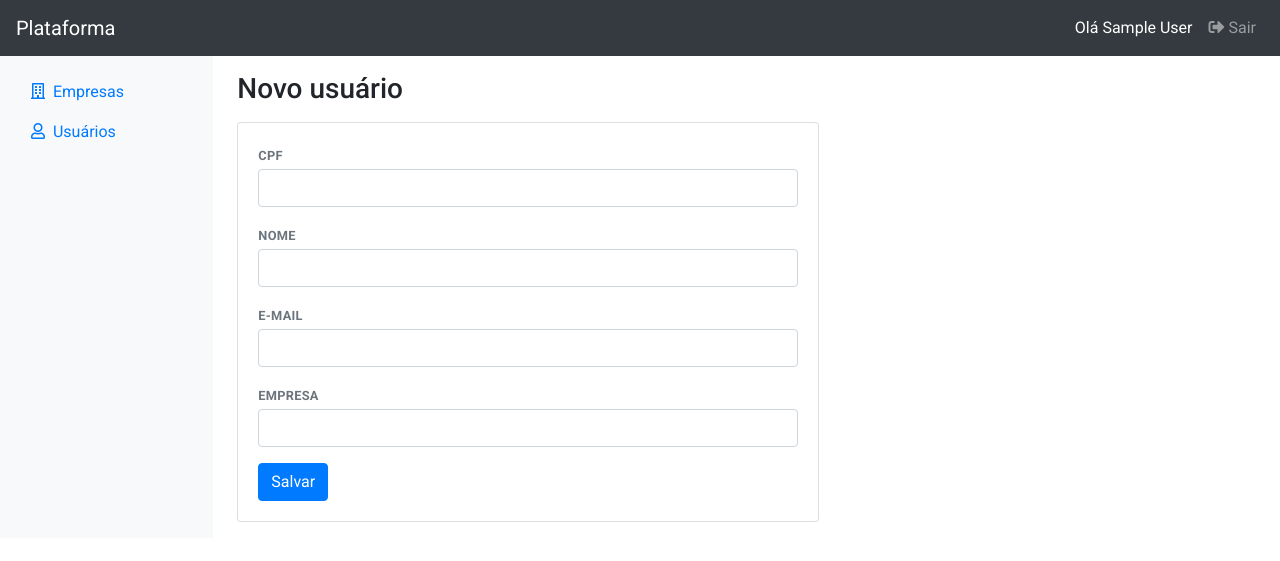
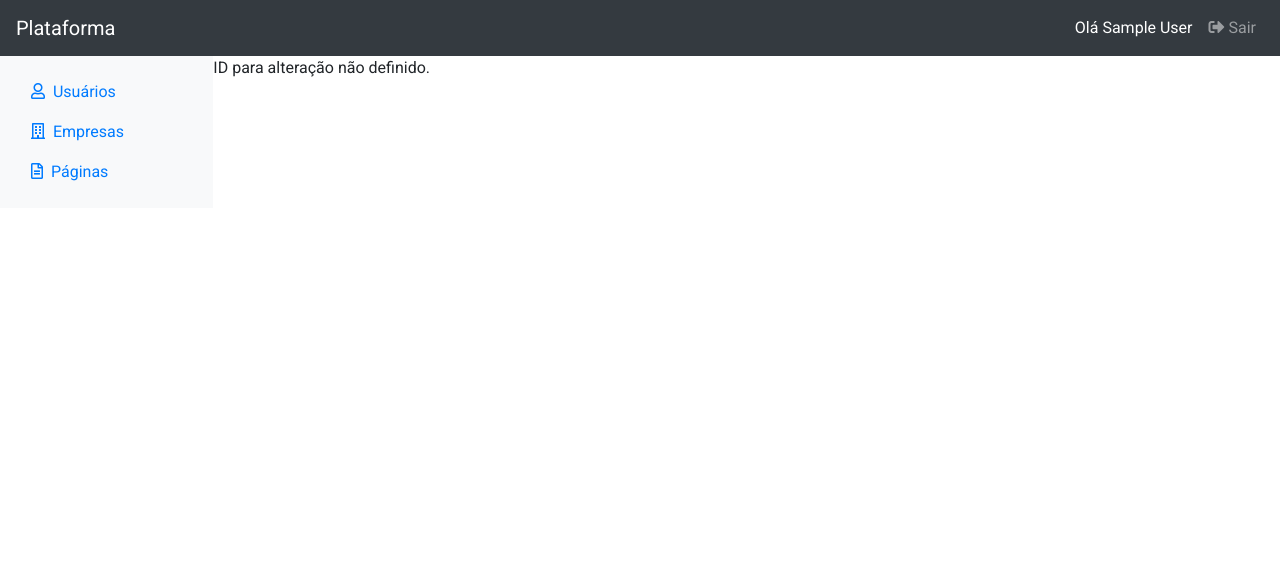
Before and after one commit to brugoncalvesss/laborfit-plataforma, a PHP site: page /admin/empresas/editar.php in a window 1280 px wide. Shown: the top 561 px of the page. Run offline with PHP 8.4, Linux system fonts and the light colour scheme; the visitor is signed in with stand-in values (Sample User, id 1); some libraries are stand-ins or nearby versions.

Commit message:
Feat: Cadastro de empresas

```diff
--- a/admin/empresas/editar.php
+++ b/admin/empresas/editar.php
@@ -1,48 +1,54 @@
-<?php include($_SERVER['DOCUMENT_ROOT'] . '/admin/layout/_header.php'); ?>
+<?php
+include($_SERVER['DOCUMENT_ROOT'] . '/admin/layout/_header.php');
+$id = isset($_GET['id']) ? (int) $_GET['id'] : null;
+
+if (empty($id)) {
+	echo "ID para alteração não definido.";
+	exit;
+}
+?>
 
 <main role="main" class="col-md-9 ml-sm-auto col-lg-10 px-md-4">
 
     <header class="row my-3">
         <div class="col">
-            <h1 class="h3 my-0">Novo usuário</h1>
+            <h1 class="h3 my-0">Editar empresa</h1>
         </div>
     </header>
 
-    <div class="row">
+    <?php
+        $PDO = db_connect();
+
+        $sql = "SELECT ID_EMPRESA, NOME_EMPRESA FROM EMPRESAS WHERE ID_EMPRESA = :ID_EMPRESA";
+        $request = $PDO->prepare($sql);
+        $request->bindParam(':ID_EMPRESA', $id, PDO::PARAM_INT);
+        $request->execute();
+        $empresa = $request->fetch(PDO::FETCH_ASSOC);
+    ?>
+
+    <?php if (!empty($empresa)) : ?>
+    <div class="row mb-3">
         <div class="col-12 col-sm-7">
-            <div class="card mb-3">
-                <div class="card-body">
-                    <form action="#">
-                        <div class="form-group">
-                            <label class="small text-muted text-uppercase font-weight-bold mb-1" for="cpf">
-                                CPF
-                            </label>
-                            <input type="text" class="form-control" id="cpf" required>
-                        </div>
-                        <div class="form-group">
-                            <label class="small text-muted text-uppercase font-weight-bold mb-1" for="nome">
-                                Nome
-                            </label>
-                            <input type="text" class="form-control" id="nome">
-                        </div>
-                        <div class="form-group">
-                            <label class="small text-muted text-uppercase font-weight-bold mb-1" for="email">
-                                E-mail
-                            </label>
-                            <input type="email" class="form-control" id="email">
-                        </div>
-                        <div class="form-group">
-                            <label class="small text-muted text-uppercase font-weight-bold mb-1" for="empresa">
-                                Empresa
-                            </label>
-                            <input type="text" class="form-control" id="empresa">
-                        </div>
-                        <button class="btn btn-primary">Salvar</button>
-                    </form>
+
+            <form action="/admin/empresas/editarEmpresa.php" method="post" autocomplete="off">
+
+                <input type="hidden" name="id" value="<?= $empresa['ID_EMPRESA'] ?>">
+
+                <div class="form-group">
+                    <label class="small text-uppercase font-weight-bold">Nome</label>
+                    <input type="text" class="form-control" name="empresa" minlenght="2" value="<?= $empresa['NOME_EMPRESA'] ?>" required>
                 </div>
-            </div>
+
+                <button type="submit" class="btn btn-primary">Atualizar</button>
+            </form>
+
         </div>
     </div>
+    <?php else: ?>
+    <div>
+        <p>Empresa não encontrada.</p>
+    </div>
+    <?php endif; ?>
 
 </main>
 
--- a/admin/sidebar.php
+++ b/admin/sidebar.php
@@ -1,16 +1,21 @@
 <nav id="sidebarMenu" class="col-md-3 col-lg-2 d-md-block bg-light sidebar collapse">
 	<div class="sidebar-sticky py-3">
         <ul class="nav flex-column">
+			<li class="nav-item">
+				<a class="nav-link" href="/admin/usuarios/">
+					<i class="far fa-user mr-1"></i> Usuários
+				</a>
+    		</li>
 			<li class="nav-item">
 			 	<a class="nav-link" href="/admin/empresas/">
 					<i class="far fa-building mr-1"></i> Empresas
 				</a>
       		</li>
-   			<li class="nav-item">
-				<a class="nav-link" href="/admin/usuarios/">
-					<i class="far fa-user mr-1"></i> Usuários
+			<li class="nav-item">
+				<a href="#/admin/paginas/" class="nav-link">
+					<i class="far fa-file-alt mr-1"></i> Páginas
 				</a>
-    		</li>
+			</li>
         </ul>
 	</div>
 </nav>
--- a/admin/usuarios/editar.php
+++ b/admin/usuarios/editar.php
@@ -27,7 +27,7 @@
         $usuario = $request->fetch(PDO::FETCH_ASSOC);
     ?>
 
-    <?php if (count($usuario)) : ?>
+    <?php if (!empty($usuario)) : ?>
     <div class="row mb-3">
         <div class="col-12 col-sm-7">
 
--- a/index.php
+++ b/index.php
@@ -13,6 +13,7 @@
   <div class="container">
     <h1 class="text-primary mt-5">Página inicial</h1>
     <code><?php echo ($_SESSION['empresa']) ?: 'Erro'; ?></code>
+    <a href="/logout.php">logout</a>
   </div>
 </main>
 
--- /dev/null
+++ b/logout.php
@@ -0,0 +1,5 @@
+<?php
+session_start();
+session_destroy();
+header("location: /?status=". md5(date()));
+exit();
```
Also changed, not shown: admin/empresas/cadastrarEmpresa.php (added, +25 -0 lines), admin/empresas/editarEmpresa.php (added, +28 -0 lines), admin/empresas/index.php (+30 -16 lines), admin/empresas/nova.php (+10 -32 lines).
